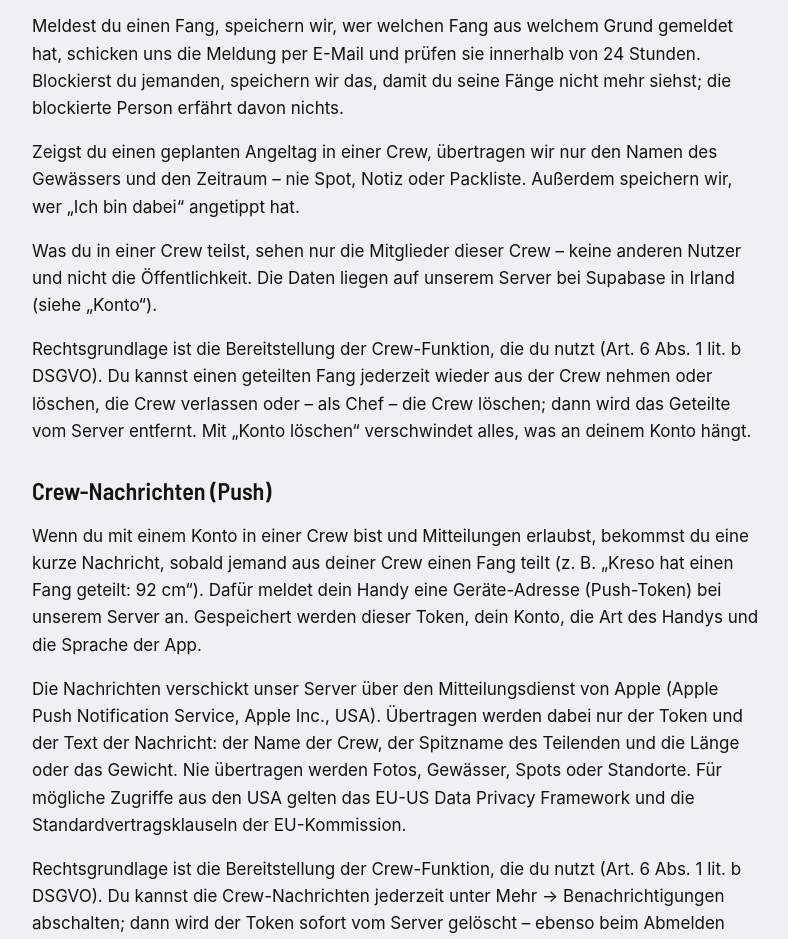
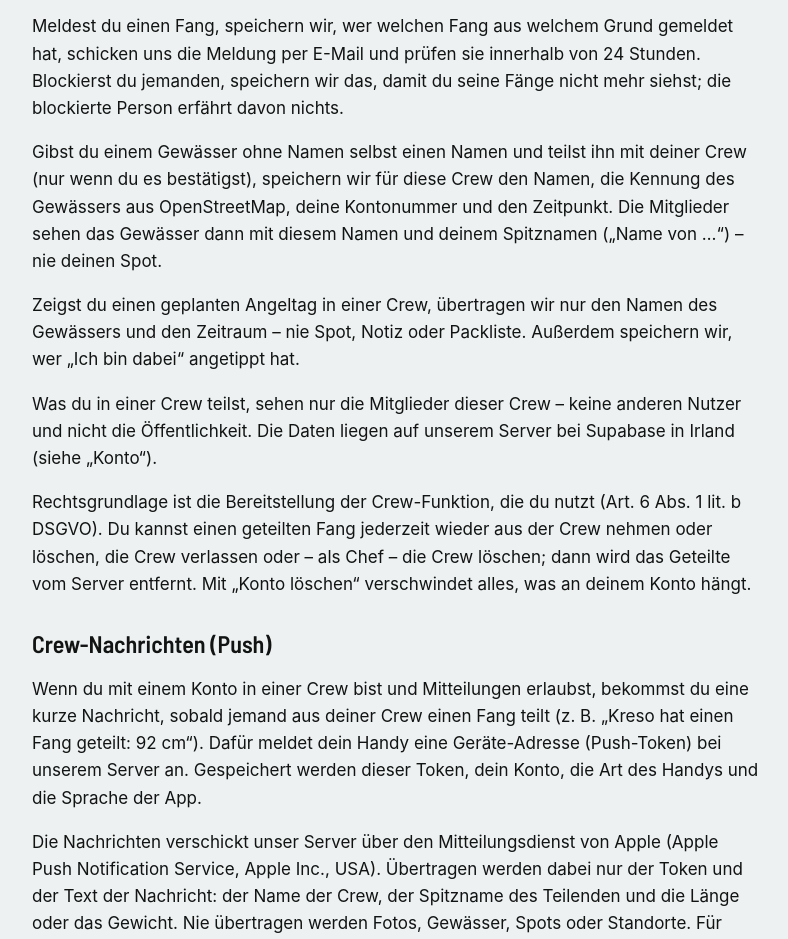
Before and after one commit to CarpD1411/piked-webseite, a plain HTML site: page datenschutz.html in a window 1280 px wide. Shown: the part 4800-5739 px from the top of the page, without its empty margins (244-1032 px from the left). Drawn offline with Linux system fonts and the light colour scheme.

Commit message:
Datenschutz: Crew-Namen für Gewässer
Co-Authored-By: Claude Opus 5.5 <noreply@anthropic.com>

```diff
--- a/datenschutz.html
+++ b/datenschutz.html
@@ -80,6 +80,7 @@
     <p>Mit einem Konto kannst du Crews gründen oder ihnen mit einem Einladungs-Code beitreten. Eine Crew hat höchstens 20 Mitglieder. Die anderen Mitglieder sehen deinen Spitznamen und – nur wenn du es erlaubt hast – dein Profilbild und deinen echten Namen. Das Profilbild wird dafür verkleinert und ohne Standortdaten in einem privaten Speicher abgelegt, den nur deine Crews lesen können.</p>
     <p>Teilst du einen Fang in einer Crew, übertragen wir: Foto (verkleinert, ohne Standort- und Kameradaten), Fischart, Länge, Gewicht, den Namen des Gewässers und den Tag. Nie übertragen werden dein Spot, Koordinaten, die Strecke deiner Tour, Köder und Notizen. Du wählst, ab wann die Crew den Fang sieht (sofort, nach Tour-Ende oder nach 3, 7 oder 14 Tagen); vorher sieht ihn außer dir niemand. Außerdem speichern wir, wer welchem Fang ein „Tight Lines“ gegeben hat, und zu jedem geteilten Fang und Angeltag eine zufällige Kennung deines Handys – damit sich Einträge nicht überschreiben, wenn du dein Konto auf zwei Handys nutzt. Sie verrät nicht, welches Handy das ist.</p>
     <p>Meldest du einen Fang, speichern wir, wer welchen Fang aus welchem Grund gemeldet hat, schicken uns die Meldung per E-Mail und prüfen sie innerhalb von 24 Stunden. Blockierst du jemanden, speichern wir das, damit du seine Fänge nicht mehr siehst; die blockierte Person erfährt davon nichts.</p>
+    <p>Gibst du einem Gewässer ohne Namen selbst einen Namen und teilst ihn mit deiner Crew (nur wenn du es bestätigst), speichern wir für diese Crew den Namen, die Kennung des Gewässers aus OpenStreetMap, deine Kontonummer und den Zeitpunkt. Die Mitglieder sehen das Gewässer dann mit diesem Namen und deinem Spitznamen („Name von …“) – nie deinen Spot.</p>
     <p>Zeigst du einen geplanten Angeltag in einer Crew, übertragen wir nur den Namen des Gewässers und den Zeitraum – nie Spot, Notiz oder Packliste. Außerdem speichern wir, wer „Ich bin dabei“ angetippt hat.</p>
     <p>Was du in einer Crew teilst, sehen nur die Mitglieder dieser Crew – keine anderen Nutzer und nicht die Öffentlichkeit. Die Daten liegen auf unserem Server bei Supabase in Irland (siehe „Konto“).</p>
     <p>Rechtsgrundlage ist die Bereitstellung der Crew-Funktion, die du nutzt (Art. 6 Abs. 1 lit. b DSGVO). Du kannst einen geteilten Fang jederzeit wieder aus der Crew nehmen oder löschen, die Crew verlassen oder – als Chef – die Crew löschen; dann wird das Geteilte vom Server entfernt. Mit „Konto löschen“ verschwindet alles, was an deinem Konto hängt.</p>
```
Also changed, not shown: en/privacy.html (+1 -0 lines).
